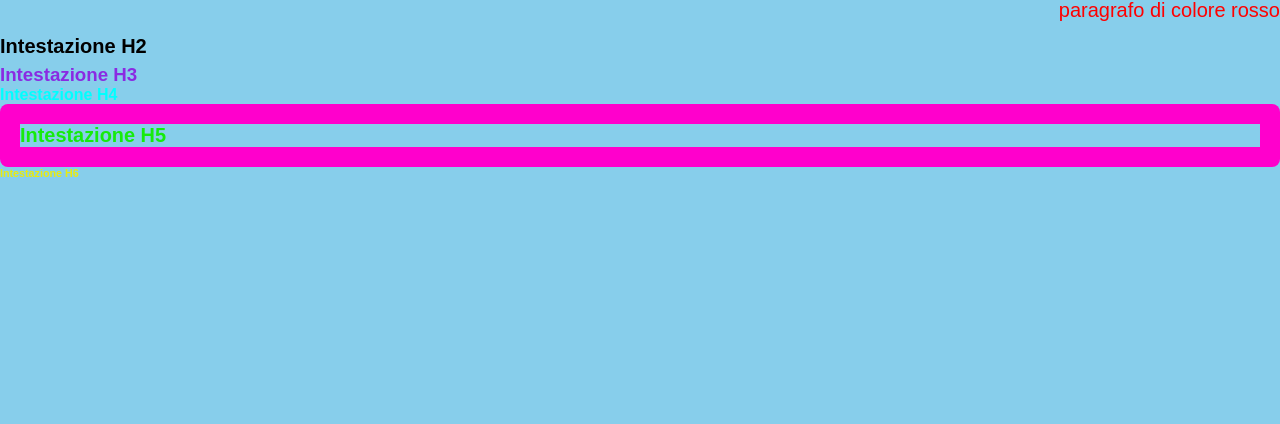
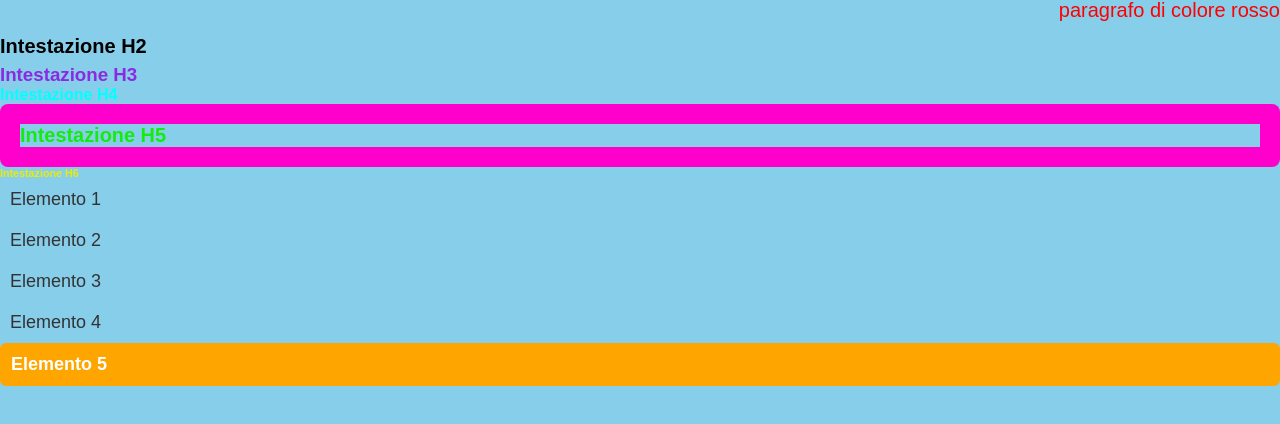
Before and after one commit to t72gEKXu9Ii7/Nuovo_progetto_CSS, a plain HTML site: page index.html in a window 1280 px wide. Shown: the part 44-468 px from the top of the page. Drawn offline with Linux system fonts and the light colour scheme.

Commit message:
definita lista <ul> con all'interno 5 <li> usando gli pseudo elementi per modificare lo stile dell'ultimo li

```diff
--- a/index.html
+++ b/index.html
@@ -21,4 +21,11 @@
             <h5>Intestazione H5</h5>
         </div>
         <h6>Intestazione H6</h6>
+        <ul class="lista-stilizzata">
+            <li>Elemento 1</li>
+            <li>Elemento 2</li>
+            <li>Elemento 3</li>
+            <li>Elemento 4</li>
+            <li>Elemento 5</li>
+        </ul>
     </header>
--- a/style.css
+++ b/style.css
@@ -68,3 +68,16 @@ a {
 a:hover {
     color:orange;
 }
+.lista-stilizzata li {
+    padding: 10px;
+    font-size: 18px;
+    color: #333333;
+}
+
+.lista-stilizzata li:last-child {
+    color: white;
+    background-color: orange;
+    font-weight: bold;
+    border-radius: 6px;
+    padding: 11px;
+}
```
